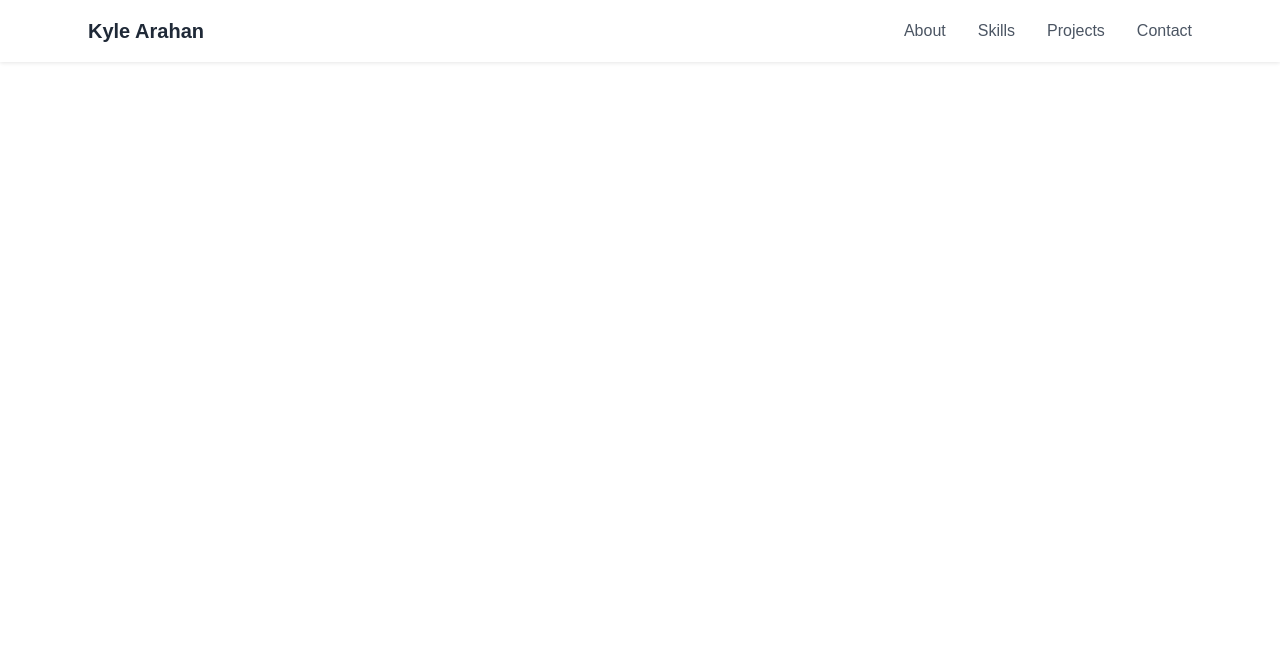
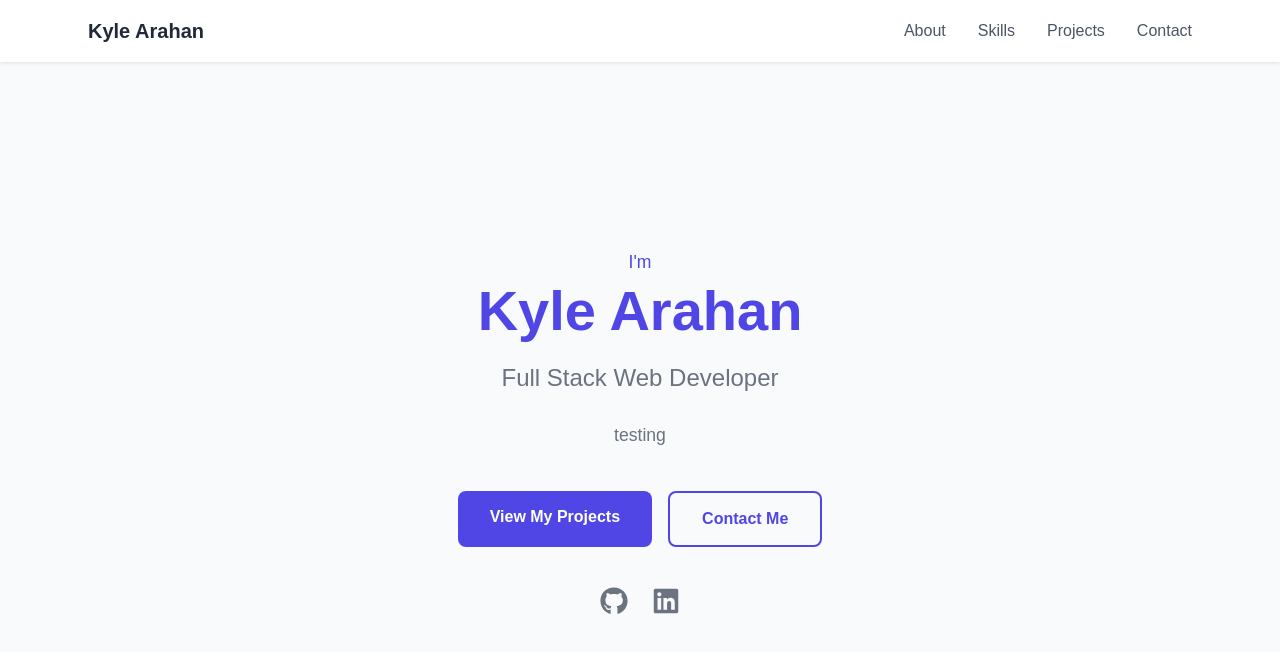
Before and after one commit to notgreatpro/Kyles-Web-Dev-Portfolio, a Next.js app: page / in a window 1280 px wide. Shown: the top 652 px of the page. Built offline with nearby package versions, Linux system fonts and the light colour scheme.

Commit message:
update hero section

```diff
--- a/app/page.tsx
+++ b/app/page.tsx
@@ -1,9 +1,11 @@
 import Navbar from '@/components/Navbar'
+import Hero from '@/components/Hero'
 
 export default function Home() {
   return (
     <main>
       <Navbar />
+      <Hero />
     </main>
   )
 }
--- a/components/Hero.tsx
+++ b/components/Hero.tsx
@@ -7,49 +7,53 @@ const Hero = () => {
       <div className={styles.heroContainer}>
 
         {/* Greeting */}
-        <p className={styles.greeting}>👋 Hello, I'm</p>
+        <p className={styles.greeting}>I'm</p>
 
         {/* Main Heading */}
         <h1 className={styles.heading}>
-          <span className={styles.highlight}>Your Name</span>
+          <span className={styles.highlight}>Kyle Arahan</span>
         </h1>
 
         {/* Subheading / Role */}
         <h2 className={styles.subheading}>
-          Full Stack Developer
+          Full Stack Web Developer
         </h2>
 
         {/* Short Bio */}
         <p className={styles.bio}>
-          I build clean, fast and user-friendly web applications.
-          Passionate about creating digital experiences that make
-          a difference.
+          testing
         </p>
 
         {/* CTA Buttons */}
         <div className={styles.buttonGroup}>
           <a href="#projects" className={styles.primaryButton}>
-            View My Work
+            View My Projects
           </a>
           <a href="#contact" className={styles.secondaryButton}>
             Contact Me
           </a>
         </div>
 
-        {/* Social Links */}
+
             <div className={styles.socials}>
 
-            href="https://github.com/yourusername"
+            <a
+                href="https://github.com/notgreatpro"
                 target="_blank"
                 rel="noopener noreferrer"
                 className={styles.socialLink}
+            >
                 <FaGithub />
+            </a>
 
+            <a
                 href="https://linkedin.com/in/yourusername"
                 target="_blank"
                 rel="noopener noreferrer"
                 className={styles.socialLink}
+            >
                 <FaLinkedin />
+            </a>
             </div>
       </div>
     </section>
```
Lines whose indentation alone changed are shown as unchanged.
